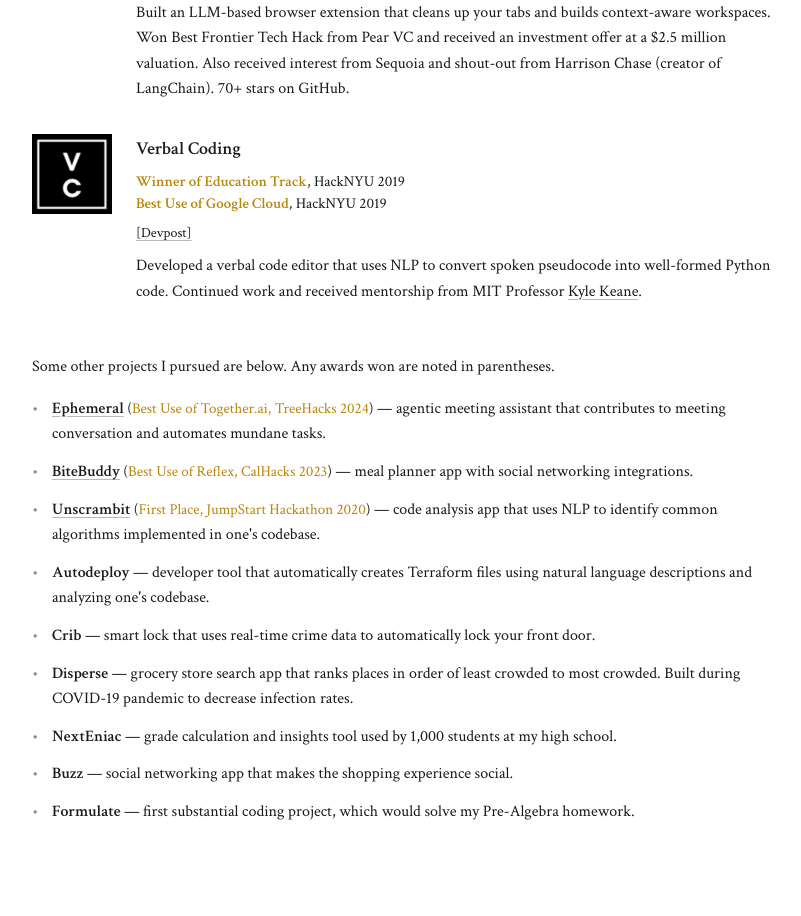
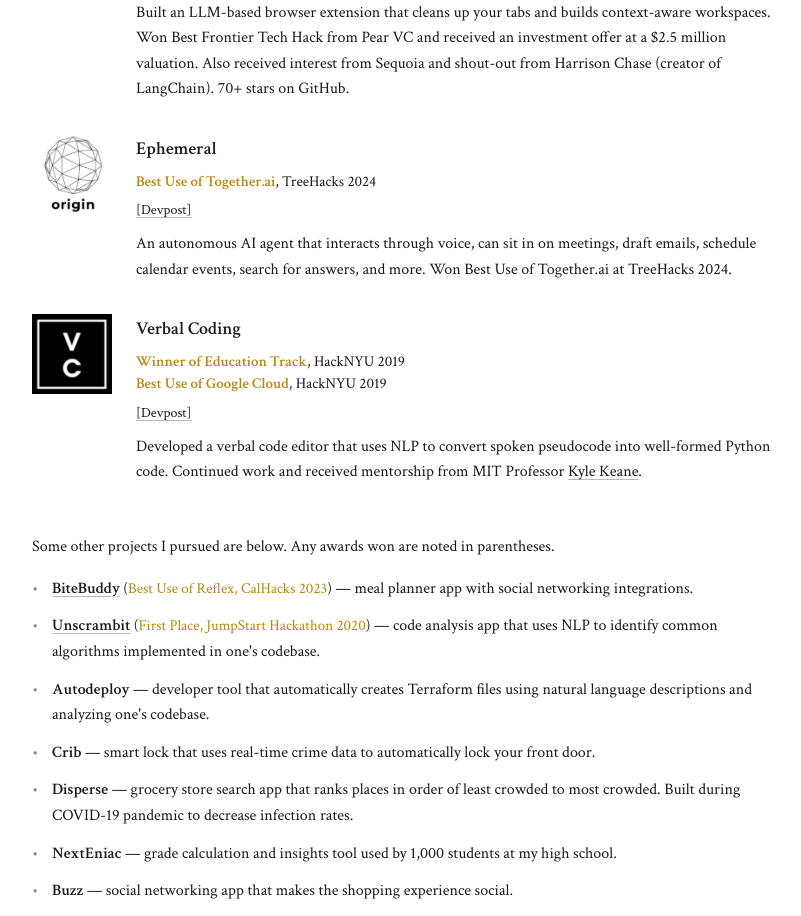
Before and after one commit to arvindrajaraman/arvindrajaraman.github.io, a React (Create React App) app: page / in a window 1280 px wide. Shown: the part 3500-4416 px from the top of the page, without its empty margins (232-1033 px from the left). Built offline with nearby package versions, Linux system fonts and the light colour scheme.

Commit message:
Add Ephemeral as featured project after Origin

```diff
--- a/src/components/Projects.js
+++ b/src/components/Projects.js
@@ -19,6 +19,17 @@
       description: 'Built an LLM-based browser extension that cleans up your tabs and builds context-aware workspaces. Won Best Frontier Tech Hack from Pear VC and received an investment offer at a $2.5 million valuation. Also received interest from Sequoia and shout-out from Harrison Chase (creator of LangChain). 70+ stars on GitHub.'
     },
     {
+      name: 'Ephemeral',
+      image: '/images/origin.png',
+      awards: [
+        { text: 'Best Use of Together.ai', event: 'TreeHacks 2024' }
+      ],
+      links: [
+        { label: 'Devpost', url: 'https://devpost.com/software/invisible-me' }
+      ],
+      description: 'An autonomous AI agent that interacts through voice, can sit in on meetings, draft emails, schedule calendar events, search for answers, and more. Won Best Use of Together.ai at TreeHacks 2024.'
+    },
+    {
       name: 'Verbal Coding',
       image: '/images/verbal_coding.png',
       awards: [
@@ -36,12 +47,6 @@
   ];
 
   const otherProjects = [
-    {
-      name: 'Ephemeral',
-      link: 'https://devpost.com/software/invisible-me',
-      award: 'Best Use of Together.ai, TreeHacks 2024',
-      description: 'agentic meeting assistant that contributes to meeting conversation and automates mundane tasks.'
-    },
     {
       name: 'BiteBuddy',
       link: 'https://devpost.com/software/bonapp',
```
